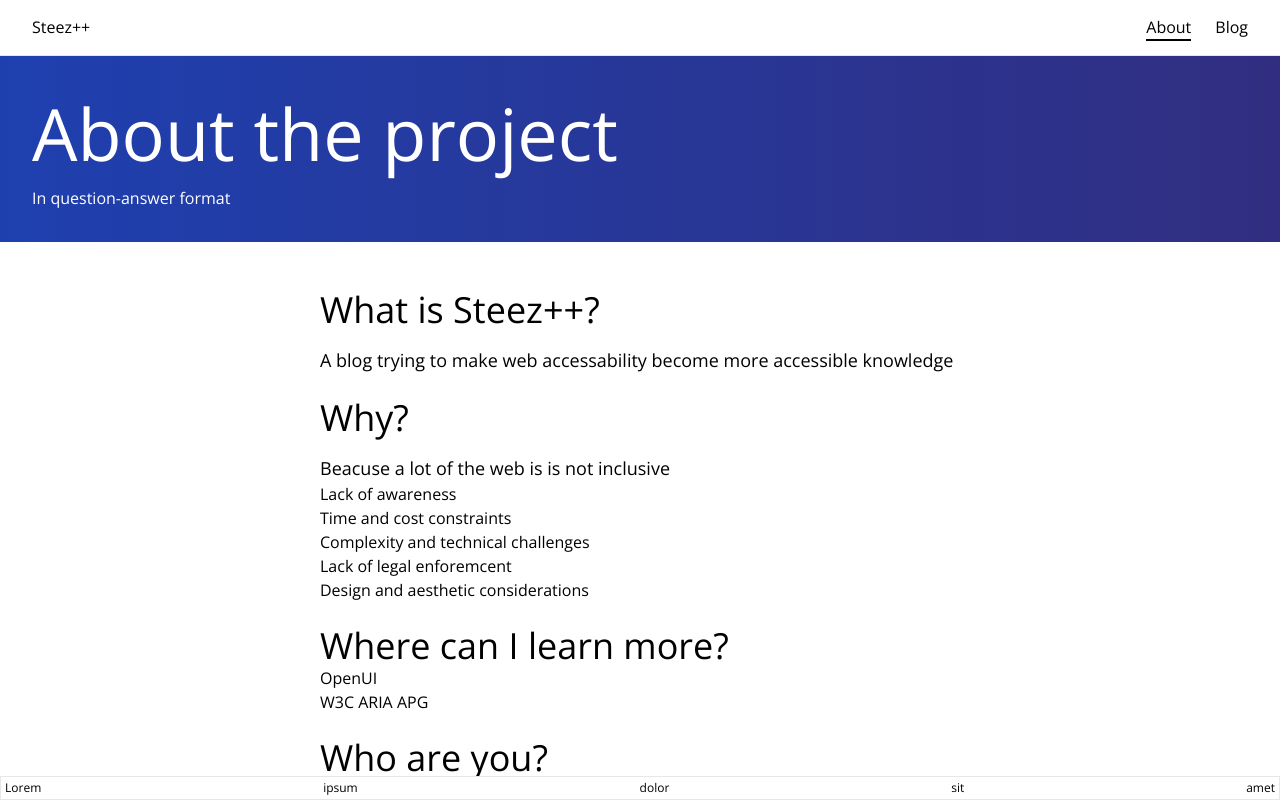
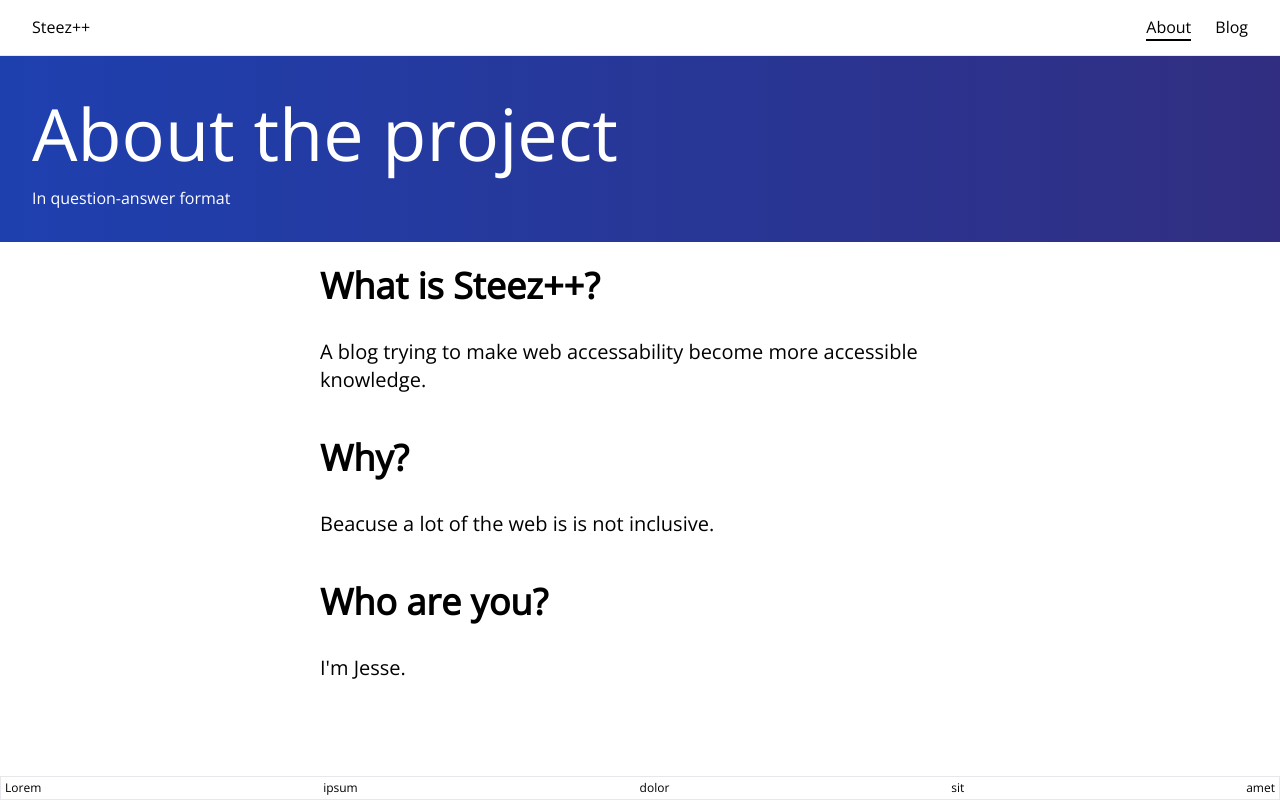
Before and after one commit to steezplusplus/Accessible-Web-Components, a Next.js app: page /about in a window 1280 px wide. Built offline with nearby package versions, Linux system fonts and the light colour scheme.

Commit message:
feat: cleaner about page styling and verbiage

```diff
--- a/app/about/_components/about/About.tsx
+++ b/app/about/_components/about/About.tsx
@@ -1,33 +1,14 @@
 export function About() {
   return (
-    <section className="mx-auto mt-6 max-w-2xl px-4 pt-6">
-      <h2 className="text-4xl">What is Steez++?</h2>
-      <p className="mt-4 text-lg">A blog trying to make web accessability become more accessible knowledge</p>
-      <h2 className="mt-6 text-4xl">Why?</h2>
-      <p className="mt-4 text-lg">Beacuse a lot of the web is is not inclusive</p>
-      <ol>
-        <li>Lack of awareness</li>
-        <li>Time and cost constraints</li>
-        <li>Complexity and technical challenges</li>
-        <li>Lack of legal enforemcent</li>
-        <li>Design and aesthetic considerations</li>
-      </ol>
-      <h2 className="mt-6 text-4xl">Where can I learn more?</h2>
-      <ul>
-        <li>OpenUI</li>
-        <li>W3C ARIA APG</li>
-      </ul>
-      <h2 className="mt-6 text-4xl">Who are you?</h2>
-      <p className="mt-4 text-lg">
-        I&apos;m Jesse
-        <br />
-        Follow me on my public platforms:
-      </p>
-      <ul>
-        <li>Github</li>
-        <li>LinkedIn</li>
-        <li>Twitter</li>
-      </ul>
+    <section className="mx-auto max-w-2xl px-4 pt-6">
+      <h2 className="text-4xl font-bold">What is Steez++?</h2>
+      <p className="mt-8 text-xl">A blog trying to make web accessability become more accessible knowledge.</p>
+
+      <h2 className="mt-11 text-4xl font-bold">Why?</h2>
+      <p className="mt-8 text-xl">Beacuse a lot of the web is is not inclusive.</p>
+
+      <h2 className="mt-11 text-4xl font-bold">Who are you?</h2>
+      <p className="mt-8 text-xl">I&apos;m Jesse.</p>
     </section >
   );
 }
```
